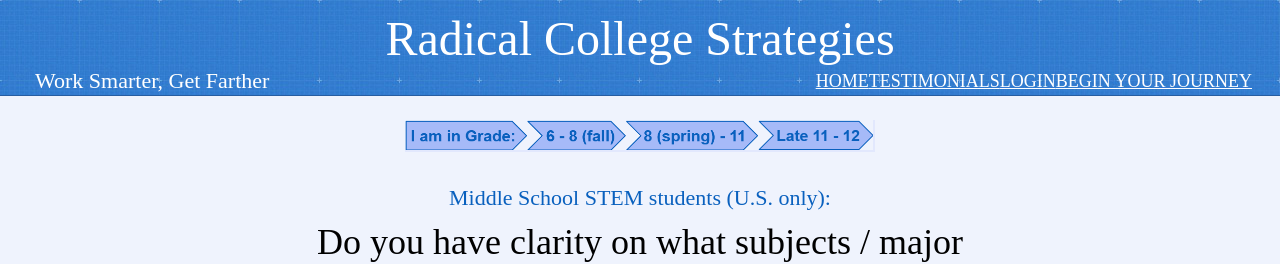
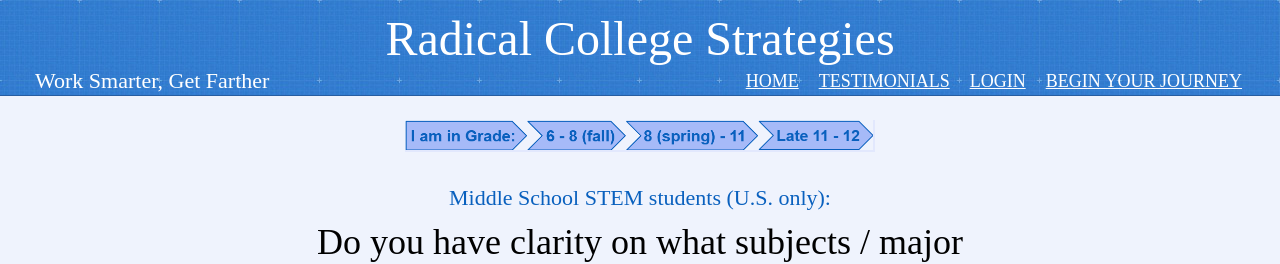
Before and after one commit to radicalcollegestrategies/radicalcollegestrategies.github.io, a Jekyll site: the page built from pages/YourJourney2.md, in a window 1280 px wide. Shown: the top 264 px of the page. Built offline with Jekyll 4.4.1, drawn with Linux system fonts in a browser that asks for light colours; some web fonts are replaced.

Commit message:
spacing navbar

```diff
--- a/_includes/navbar.html
+++ b/_includes/navbar.html
@@ -1,22 +1,22 @@
 <div class="notewrapper">
     <div class="notesmall">
-      <div class="gallery" style="margin: 0px; padding: 0px;">
+      <div class="gallery" style="padding: 0px;">
         <img src="/images/grades/grades.png" alt="Grades" style="height:30px; width:auto;">
       </div>
 
-      <div class="gallery">
+      <div class="gallery" style="padding: 0px;">
         <a href="#middle">
             <img src="/images/grades/mid.png" alt="Middle School" style="height:30px; width:auto;">
         </a>
       </div>
 
-      <div class="gallery">
+      <div class="gallery" style="padding: 0px;">
         <a href="#high">
           <img src="/images/grades/high.png" alt="High School" style="height:30px; width:auto;">
         </a>
       </div>
 
-      <div class="gallery">
+      <div class="gallery" style="padding: 0px;">
         <a href="#senior">
           <img src="/images/grades/senior.png" alt="Senior" style="height:30px; width:auto;">
         </a>
--- a/defaultstyle.css
+++ b/defaultstyle.css
@@ -31,7 +31,7 @@
 
 .gallery {
   height: 20px;
-  padding: 0; /* top, right, bottom, left */
+  padding: 0 10px 0 10px; /* top, right, bottom, left */
   margin: 0px;
   float: left;
   font-size: 18px;
```
